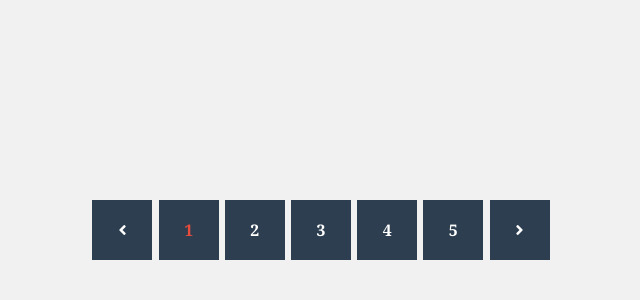
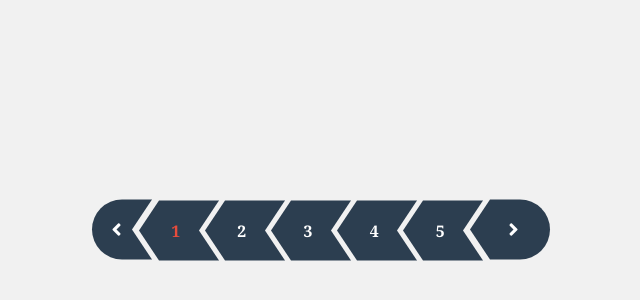
Before and after one commit to ByteDecoder/amazing-pagination-css, a website built with Parcel: page src/index.html in a window 1280 px wide. Shown: the part 170-470 px from the top of the page, without its empty margins (319-959 px from the left). Built offline with nearby package versions, Linux system fonts and the light colour scheme; some packages are replaced by stand-ins of ours.

Commit message:
Pagination component completed

```diff
--- a/src/css/components/_pagination.scss
+++ b/src/css/components/_pagination.scss
@@ -9,19 +9,55 @@
     color: $active-color;
   }
 
+  .prev,
+  .next {
+    padding-right: 12px;
+    font-size: 20px;
+  }
+
   a {
+    position: relative;
     margin: 6px 1px;
     display: inline-block;
     width: 60px;
-    background: #2c3e50;
+    background: $background-color2;
     height: 60px;
     line-height: 60px;
     color: #fff;
     font-weight: 600;
     transition: 0.3s;
+    padding-right: 26px;
 
     &:hover {
       color: $active-color;
     }
+
+    &:before,
+    &:after {
+      content: '';
+      position: absolute;
+      border-top: 30px solid transparent;
+      border-bottom: 30px solid transparent;
+    }
+  }
+
+  .num:before,
+  .next:before {
+    border-right: 20px solid $background-color2;
+    right: 100%;
+  }
+
+  .num:after,
+  .prev:after {
+    border-right: 20px solid $background-color1;
+    right: 0;
+  }
+
+  .prev {
+    border-radius: 30px 0 0 30px;
+  }
+
+  .next {
+    border-radius: 0 30px 30px 0;
   }
 }
--- /dev/null
+++ b/src/css/helpers/_reset.scss
@@ -0,0 +1,11 @@
+
+* {
+  margin: 0;
+  padding: 0;
+  box-sizing: border-box;
+  text-decoration: none;
+}
+
+body {
+  background-color: $background-color1;
+}
--- a/src/css/helpers/_variables.scss
+++ b/src/css/helpers/_variables.scss
@@ -1 +1,3 @@
 $active-color: #e74c3c;
+$background-color1: #f1f1f1;
+$background-color2: #2c3e50;
--- a/src/css/main.scss
+++ b/src/css/main.scss
@@ -1,14 +1,3 @@
-
-* {
-  margin: 0;
-  padding: 0;
-  box-sizing: border-box;
-  text-decoration: none;
-}
-
-body {
-  background: #f1f1f1;
-}
-
 @import './helpers/variables';
+@import './helpers/reset';
 @import './components/pagination';
```
